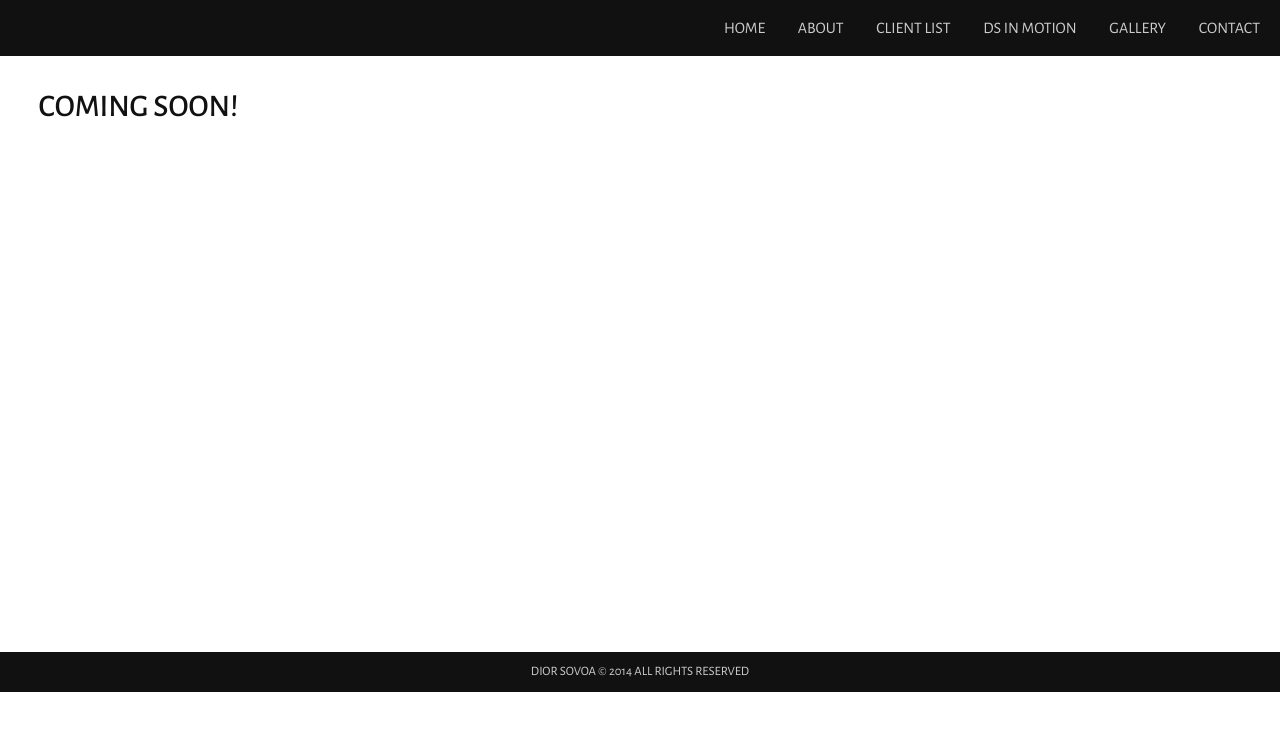
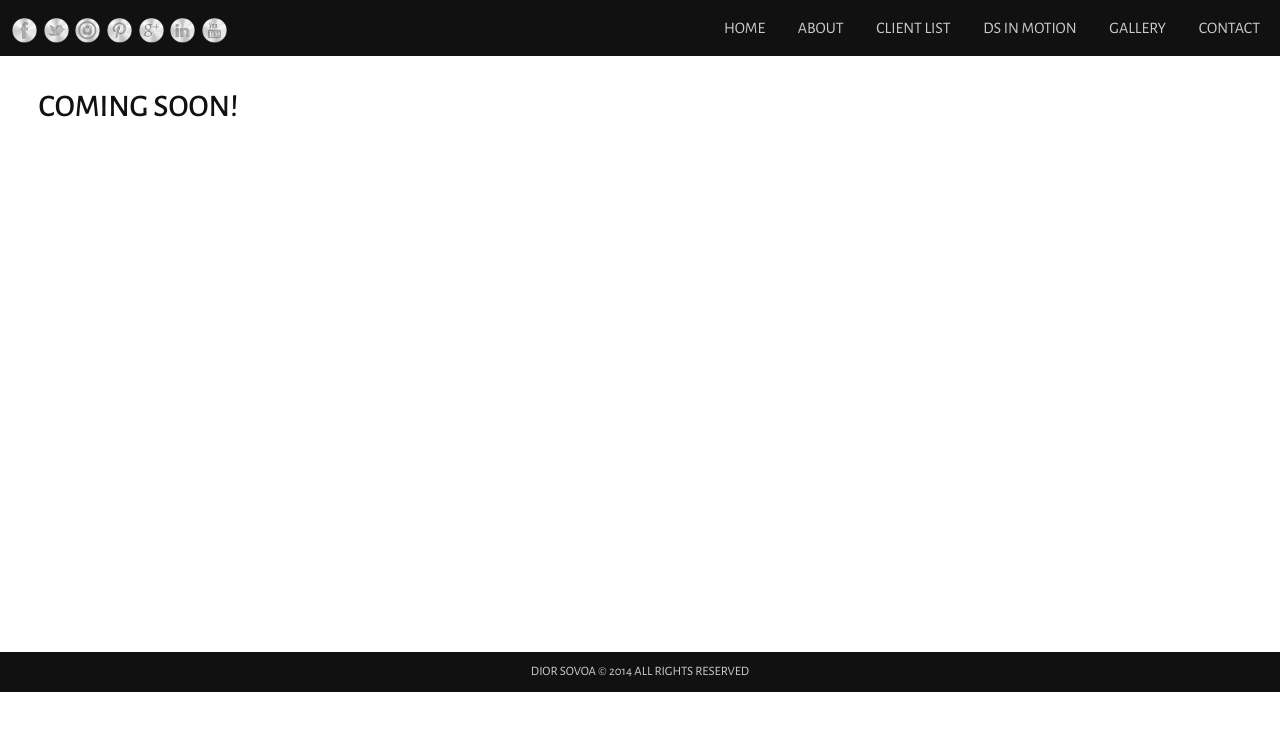
Before and after one commit to skyfaerie/dior-sovoa, a Jekyll site: the page built from blog/index.html, in a window 1280 px wide. Shown: the top 731 px of the page. Built offline with Jekyll 4.4.1, drawn with Linux system fonts in a browser that asks for light colours; nearby versions of some CDN libraries; Markdown is read by kramdown in place of the engine named in the settings.

Commit message:
displaying social media in desktop view navbar

```diff
--- a/css/app.css
+++ b/css/app.css
@@ -413,23 +413,47 @@ img {
     background: transparent;
     padding: 10px 15px;
   }
+  /* line 82, ../_sass/app.scss */
+  nav #sm-wrapper {
+    display: block;
+    text-align: center;
+    padding: 5px;
+    margin-top: 3px;
+    float: left;
+  }
+  /* line 90, ../_sass/app.scss */
+  nav .sm-url {
+    display: inline;
+    padding: 0px 2px;
+    border-bottom: none;
+  }
+  /* line 96, ../_sass/app.scss */
+  nav .sm:hover {
+    background-color: none;
+  }
 
-  /* line 83, ../_sass/app.scss */
+  /* line 101, ../_sass/app.scss */
   .logo {
     top: 10%;
   }
 
-  /* line 87, ../_sass/app.scss */
+  /* line 105, ../_sass/app.scss */
   #menu {
     display: none;
   }
 }
-/* line 94, ../_sass/app.scss */
+@media (min-width: 768px) and (max-width: 832px) {
+  /* line 111, ../_sass/app.scss */
+  #sm-wrapper {
+    display: inline;
+  }
+}
+/* line 118, ../_sass/app.scss */
 section {
   margin-bottom: 10px;
 }
 
-/* line 98, ../_sass/app.scss */
+/* line 122, ../_sass/app.scss */
 .portrait, .bio {
   display: inline;
   float: left;
@@ -437,13 +461,13 @@ section {
   margin: 0 1.04167%;
 }
 
-/* line 102, ../_sass/app.scss */
+/* line 126, ../_sass/app.scss */
 .portrait {
   padding-bottom: 15px;
 }
 
 @media (min-width: 768px) {
-  /* line 107, ../_sass/app.scss */
+  /* line 131, ../_sass/app.scss */
   .portrait {
     display: inline;
     float: left;
@@ -451,7 +475,7 @@ section {
     margin: 0 1.04167%;
   }
 
-  /* line 111, ../_sass/app.scss */
+  /* line 135, ../_sass/app.scss */
   .bio {
     display: inline;
     float: left;
@@ -460,13 +484,13 @@ section {
   }
 }
 /* masonry */
-/* line 120, ../_sass/app.scss */
+/* line 144, ../_sass/app.scss */
 #container {
   margin: 0 auto;
   padding-left: 40px;
 }
 
-/* line 125, ../_sass/app.scss */
+/* line 149, ../_sass/app.scss */
 .item {
   width: 150px;
   height: 150px;
@@ -474,19 +498,19 @@ section {
   margin-bottom: 50px;
 }
 
-/* line 132, ../_sass/app.scss */
+/* line 156, ../_sass/app.scss */
 #fit-width .masonry {
   margin: 0 auto;
 }
 
 /* filter */
-/* line 138, ../_sass/app.scss */
+/* line 162, ../_sass/app.scss */
 #filter {
   display: none;
   margin-left: 5px;
 }
 
-/* line 144, ../_sass/app.scss */
+/* line 168, ../_sass/app.scss */
 .filter {
   display: inline-block;
   text-align: center;
@@ -495,11 +519,11 @@ section {
   margin-left: 5px;
 }
 
-/* line 158, ../_sass/app.scss */
+/* line 182, ../_sass/app.scss */
 .article {
   padding-bottom: 15px;
 }
-/* line 160, ../_sass/app.scss */
+/* line 184, ../_sass/app.scss */
 .article a {
   display: block;
   padding-bottom: 5px;
@@ -507,14 +531,14 @@ section {
 
 /* masonry */
 /* masonry */
-/* line 175, ../_sass/app.scss */
+/* line 199, ../_sass/app.scss */
 #gallery {
   margin: 0 auto;
   margin-bottom: 10px;
   padding-left: 40px;
 }
 
-/* line 182, ../_sass/app.scss */
+/* line 206, ../_sass/app.scss */
 .picture {
   width: 150px;
   height: 150px;
@@ -522,19 +546,19 @@ section {
   margin-bottom: 50px;
 }
 
-/* line 189, ../_sass/app.scss */
+/* line 213, ../_sass/app.scss */
 #fit-width .masonry {
   margin: 0 auto;
 }
 
 /* filter */
-/* line 195, ../_sass/app.scss */
+/* line 219, ../_sass/app.scss */
 #filter {
   display: none;
   margin-left: 5px;
 }
 
-/* line 201, ../_sass/app.scss */
+/* line 225, ../_sass/app.scss */
 .filter {
   display: inline-block;
   text-align: center;
@@ -543,7 +567,7 @@ section {
   margin-left: 5px;
 }
 
-/* line 212, ../_sass/app.scss */
+/* line 236, ../_sass/app.scss */
 .details, .form-wrap {
   display: inline;
   float: left;
@@ -551,12 +575,12 @@ section {
   margin: 0 1.04167%;
 }
 
-/* line 216, ../_sass/app.scss */
+/* line 240, ../_sass/app.scss */
 .details {
   padding-bottom: 15px;
 }
 
-/* line 220, ../_sass/app.scss */
+/* line 244, ../_sass/app.scss */
 form {
   padding: 10px 15px;
   max-width: 100%;
@@ -564,29 +588,29 @@ form {
   margin-bottom: 10px;
 }
 
-/* line 227, ../_sass/app.scss */
+/* line 251, ../_sass/app.scss */
 .field-row {
   margin: 10px 0px;
 }
-/* line 230, ../_sass/app.scss */
+/* line 254, ../_sass/app.scss */
 .field-row label {
   display: inline-block;
   padding-top: 8px;
   width: 100%;
 }
-/* line 236, ../_sass/app.scss */
+/* line 260, ../_sass/app.scss */
 .field-row input, .field-row textarea {
   width: 98%;
   padding: 10px 5px;
   margin-left: 2px;
 }
-/* line 242, ../_sass/app.scss */
+/* line 266, ../_sass/app.scss */
 .field-row textarea {
   min-height: 150px;
   margin-bottom: 10px;
 }
 
-/* line 248, ../_sass/app.scss */
+/* line 272, ../_sass/app.scss */
 #btn-submit {
   display: block;
   width: 102.08333%;
@@ -602,20 +626,20 @@ form {
 #btn-submit:after {
   clear: both;
 }
-/* line 251, ../_sass/app.scss */
+/* line 275, ../_sass/app.scss */
 #btn-submit #ss-submit {
   margin-left: 76.04167%;
   padding: 10px 15px;
 }
 
-/* line 257, ../_sass/app.scss */
+/* line 281, ../_sass/app.scss */
 #thanks {
   padding-top: 10px;
   display: none;
 }
 
 @media (min-width: 768px) {
-  /* line 263, ../_sass/app.scss */
+  /* line 287, ../_sass/app.scss */
   .details {
     display: inline;
     float: left;
@@ -623,7 +647,7 @@ form {
     margin: 0 1.04167%;
   }
 
-  /* line 267, ../_sass/app.scss */
+  /* line 291, ../_sass/app.scss */
   .form-wrap {
     display: inline;
     float: left;
@@ -631,16 +655,16 @@ form {
     margin: 0 1.04167%;
   }
 
-  /* line 271, ../_sass/app.scss */
+  /* line 295, ../_sass/app.scss */
   form {
     max-width: 75%;
   }
 
-  /* line 276, ../_sass/app.scss */
+  /* line 300, ../_sass/app.scss */
   .field-row label {
     width: 24%;
   }
-  /* line 280, ../_sass/app.scss */
+  /* line 304, ../_sass/app.scss */
   .field-row input, .field-row textarea {
     width: 70%;
   }
```
Also changed, not shown: _sass/app.scss (+24 -0 lines).
